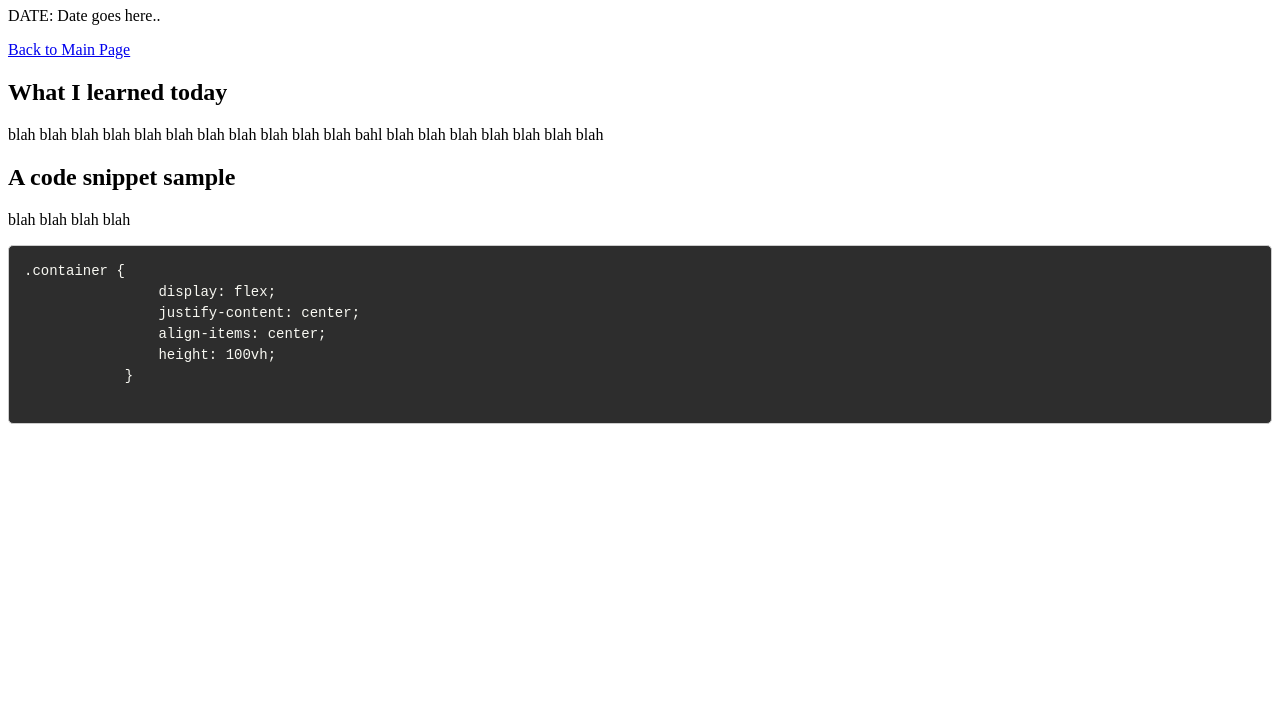
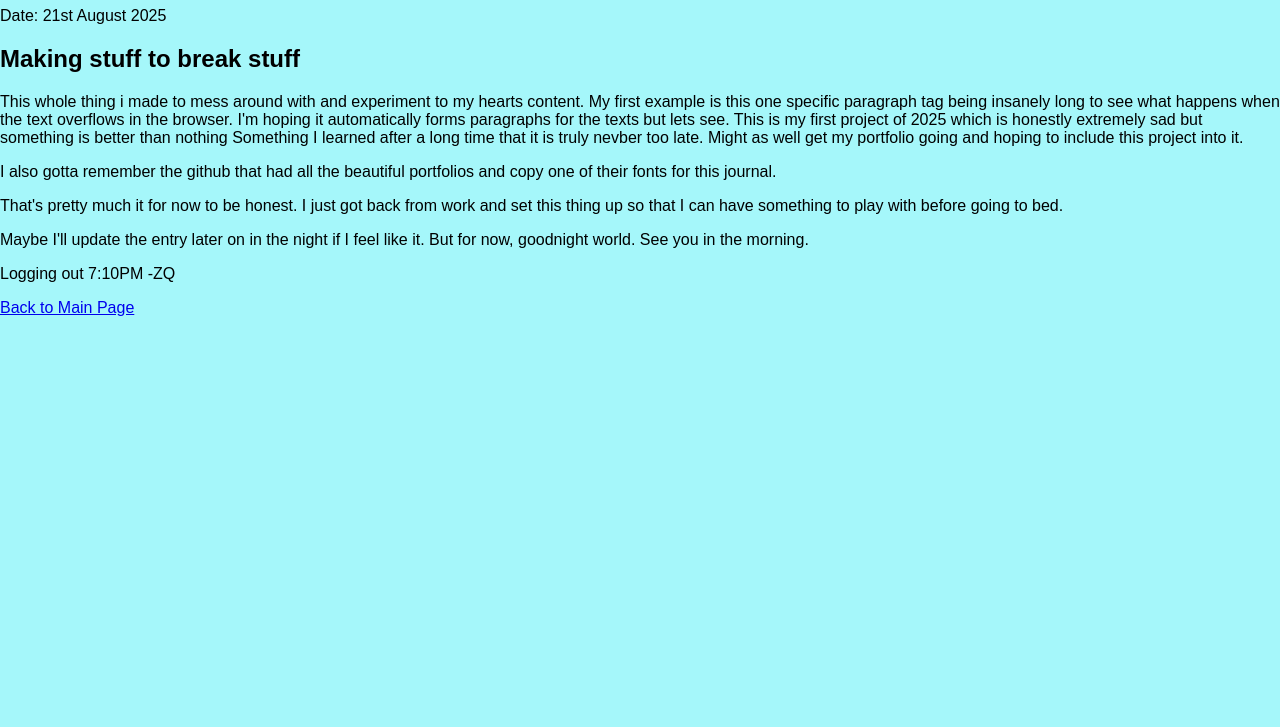
Before and after one commit to zq-ubuntu/odin-journal, a plain HTML site: page journals/journal-1.html in a window 1280 px wide. Shown: the part 73-800 px from the top of the page. Drawn offline with Linux system fonts and the light colour scheme.

Commit message:
added some background color to inital entry

```diff
--- a/css/styles.css
+++ b/css/styles.css
@@ -12,3 +12,10 @@ code {
     font-size: 14px;
     line-height: 1.5;
 }
+
+body {
+    font-family: Arial, sans-serif;
+    margin: 0;
+    padding: 0;
+    background-color: #a5f7fa;
+}
--- a/journals/journal-1.html
+++ b/journals/journal-1.html
@@ -8,34 +8,32 @@
 </head>
 <body>
     <header>
-        <h1>DAY X: Title goes here..</h1>
-        <p>DATE: Date goes here..</p>
-        <a href="../index.html">Back to Main Page</a>
+        <h1>DAY 1: I Just Set THIS Up</h1>
+        <p>Date: 21st August 2025</p>
     </header>
 
     <main>
         <article>
-            <h2>What I learned today</h2>
+            <h2>Making stuff to break stuff</h2>
+            <p>This whole thing i made to mess around with and experiment to my hearts content. My first example is this one specific paragraph tag being insanely long to see what happens when the text overflows in the browser. I'm hoping it automatically forms paragraphs for the texts but lets see. This is my first project of 2025 which is honestly extremely sad but something is better than nothing
+                Something I learned after a long time that it is truly nevber too late. Might as well get my portfolio going and hoping to include this project into it.
+            </p>
             <p>
-                blah blah blah blah
-                blah blah blah blah blah blah blah bahl blah blah blah blah blah blah
-                blah
-
+                I also gotta remember the github that had all the beautiful portfolios and copy one of their fonts for this journal.
             </p>
 
-            <h2>A code snippet sample</h2>
-            <p>blah blah blah blah</p>
 
-            <pre><code class="language-css">.container {
-                display: flex;
-                justify-content: center;
-                align-items: center;
-                height: 100vh;
-            }
-            </code></pre>
+
+
+            <p>That's pretty much it for now to be honest. I just got back from work and set this thing up so that I can have something to play with before going to bed.</p>
+            <p>Maybe I'll update the entry later on in the night if I feel like it. But for now, goodnight world. See you in the morning.</p>
+            <p>Logging out 7:10PM
+                -ZQ</p>
 
         </article>
     </main>
 
+    <a href="../index.html">Back to Main Page</a>
+
 </body>
 </html>
```
Also changed, not shown: index.html (+2 -2 lines).
